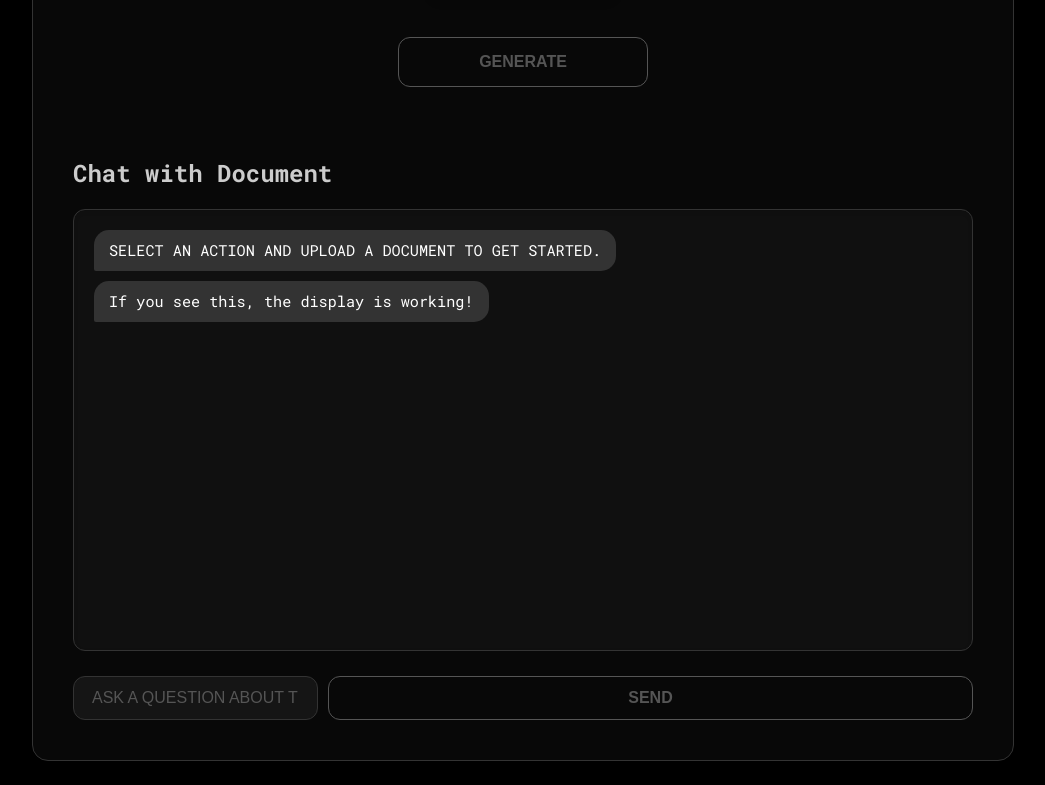
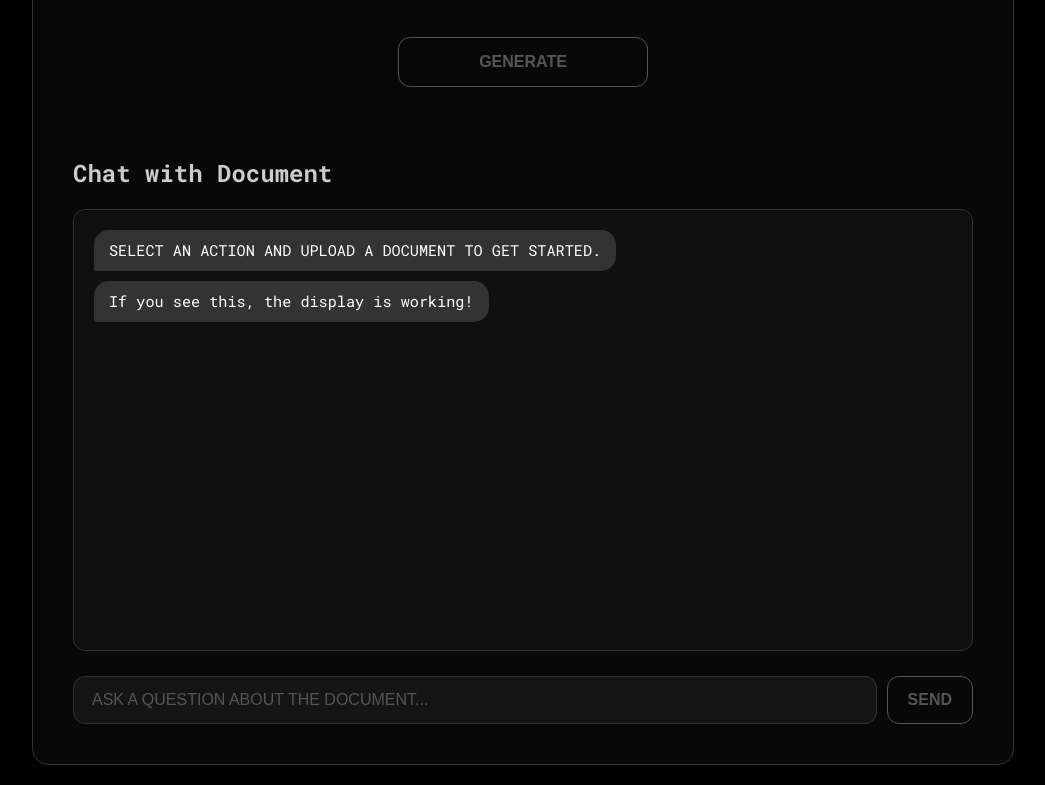
Before and after one commit to Yeamin710/askyourpaper-website, a plain HTML site: page index.html in a window 1280 px wide. Shown: the part 531-1316 px from the top of the page, without its empty margins (117-1162 px from the left). Drawn offline with Linux system fonts and the light colour scheme.

Commit message:
index.html

```diff
--- a/index.html
+++ b/index.html
@@ -125,7 +125,7 @@
             transition: all 0.3s ease;
             box-shadow: 0 4px 10px rgba(0, 0, 0, 0.2);
             text-transform: uppercase;
-            width: 100%;
+            width: 100%; /* Default for action-button */
             box-sizing: border-box;
         }
         .action-button:hover:not(:disabled) {
@@ -217,7 +217,7 @@
         }
         .url-input {
             flex-grow: 1;
-            padding: 12px 18px;
+            padding: 12px 18px; /* Standard padding for input */
             border: 1px solid var(--border-color);
             border-radius: 12px;
             background-color: rgba(255, 255, 255, 0.05);
@@ -327,11 +327,12 @@
         }
         /* New styles for chat input */
         .chat-input-group {
-            display: flex; /* Changed to flex to always show, but disabled */
+            display: flex;
             gap: 10px;
             margin-top: 25px;
             transition: opacity 0.5s ease;
             flex-direction: row;
+            align-items: center; /* Vertically align items in the flex container */
         }
         .chat-input {
             flex-grow: 1;
@@ -341,6 +342,8 @@
             background-color: rgba(255, 255, 255, 0.05);
             color: var(--main-text-color);
             font-size: 1rem;
+            height: 48px; /* Explicit height to match button */
+            box-sizing: border-box; /* Include padding and border in height */
         }
         .chat-input::placeholder {
             color: var(--disabled-color);
@@ -349,9 +352,14 @@
             outline: none;
             border-color: var(--active-bg);
         }
-        /* Specific style for send button to override action-button padding */
-        #send-chat-btn.action-button {
-            padding: 12px 20px; /* Keep smaller padding for chat send button */
+        /* Specific style for send button to match chat input height and prevent excessive width */
+        #send-chat-btn {
+            padding: 12px 20px; /* Consistent vertical padding */
+            width: auto; /* Allow width to be determined by content */
+            flex-grow: 0; /* Prevent it from growing */
+            flex-shrink: 0; /* Prevent it from shrinking */
+            height: 48px; /* Explicit height to match input */
+            box-sizing: border-box; /* Include padding and border in height */
         }
         /* Removed redundant #send-btn styles, now covered by .action-button */
 
@@ -635,12 +643,14 @@
             .chat-input {
                 padding: 10px 15px;
                 font-size: 0.9rem;
+                height: 40px; /* Adjusted for mobile */
             }
 
             #send-chat-btn { /* Specific mobile style for send button */
                 width: 100%;
                 padding: 10px 15px;
                 font-size: 0.9rem;
+                height: 40px; /* Adjusted for mobile */
             }
 
             .mcq-question-text {
@@ -810,9 +820,9 @@
 </div>
 
 <script>
-    // IMPORTANT: Replace with your actual N8N webhook URLs
-    const initialGenerationWebhookUrl = "https://n8n-3rkg.onrender.com/webhook-test/process-document";
-    const chatWebhookUrl = "https://n8n-3rkg.onrender.com/webhook-test/chat-query"; // Ensure this is correct for chat!
+    // IMPORTANT: Updated to use production webhook URLs
+    const initialGenerationWebhookUrl = "https://n8n-3rkg.onrender.com/webhook/process-document";
+    const chatWebhookUrl = "https://n8n-3rkg.onrender.com/webhook/chat-query";
 
     const fileInput = document.getElementById('file-upload');
     const fileNameDisplay = document.getElementById('file-name-display');
```
